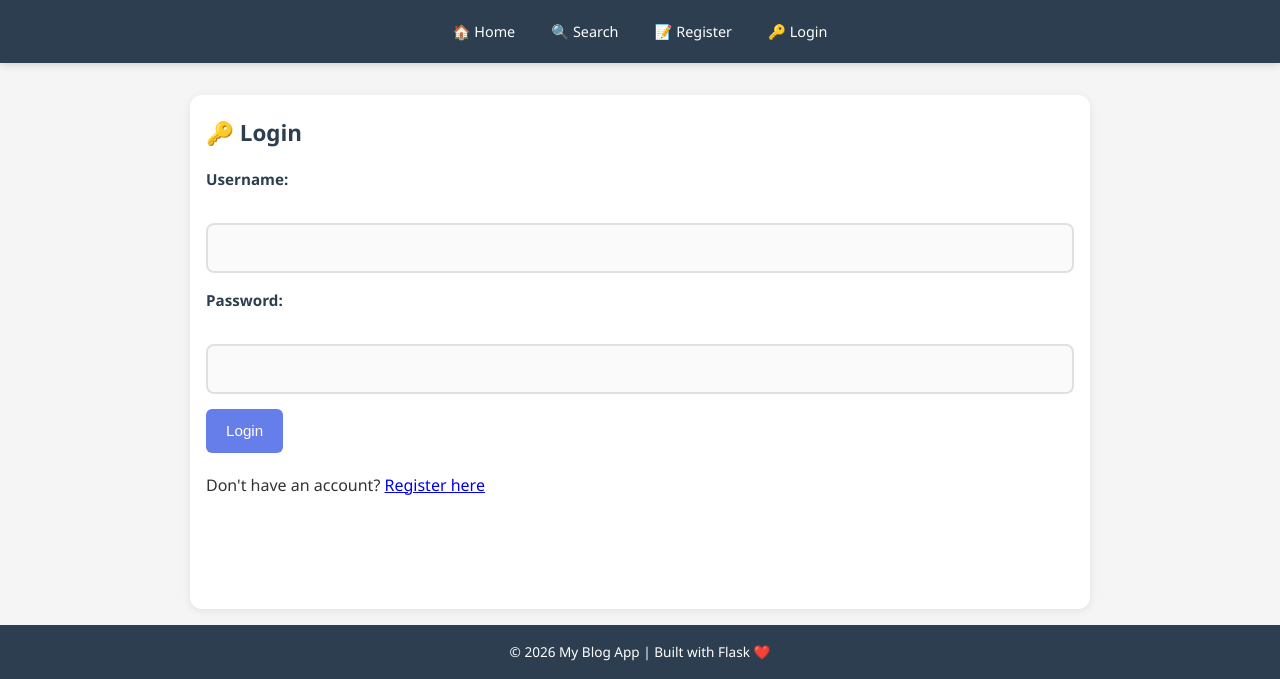
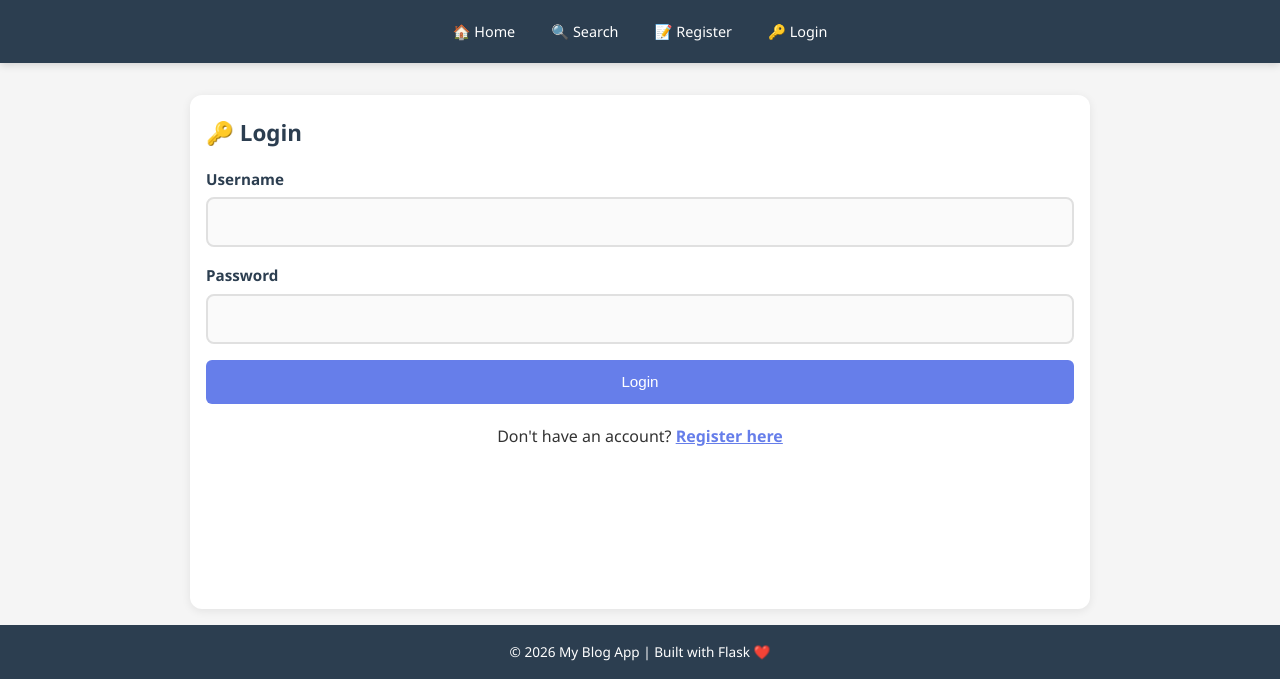
Before and after one commit to guyodika6891-lgtm/blog_app, a Flask app: page /login in a window 1280 px wide. Shown: the part 121-800 px from the top of the page. Run offline with Flask 3, Linux system fonts and the light colour scheme.

Commit message:
Refactor login form for improved styling and structure

```diff
--- a/templates/login.html
+++ b/templates/login.html
@@ -6,20 +6,20 @@
     <h2>🔑 Login</h2>
 
     <form method="POST">
-        <div style="margin-bottom: 15px;">
-            <label for="username">Username:</label><br>
+        <div class="form-group">
+            <label for="username">Username</label>
             <input type="text" id="username" name="username" required>
         </div>
 
-        <div style="margin-bottom: 15px;">
-            <label for="password">Password:</label><br>
+        <div class="form-group">
+            <label for="password">Password</label>
             <input type="password" id="password" name="password" required>
         </div>
 
-        <button type="submit" class="btn btn-primary">Login</button>
+        <button type="submit" class="btn btn-primary" style="width: 100%;">Login</button>
     </form>
 
-    <p style="margin-top: 20px;">
-        Don't have an account? <a href="{{ url_for('register') }}">Register here</a>
+    <p class="text-center mt-20">
+        Don't have an account? <a href="{{ url_for('register') }}" style="color: #667eea; font-weight: 600;">Register here</a>
     </p>
 {% endblock %}
```
